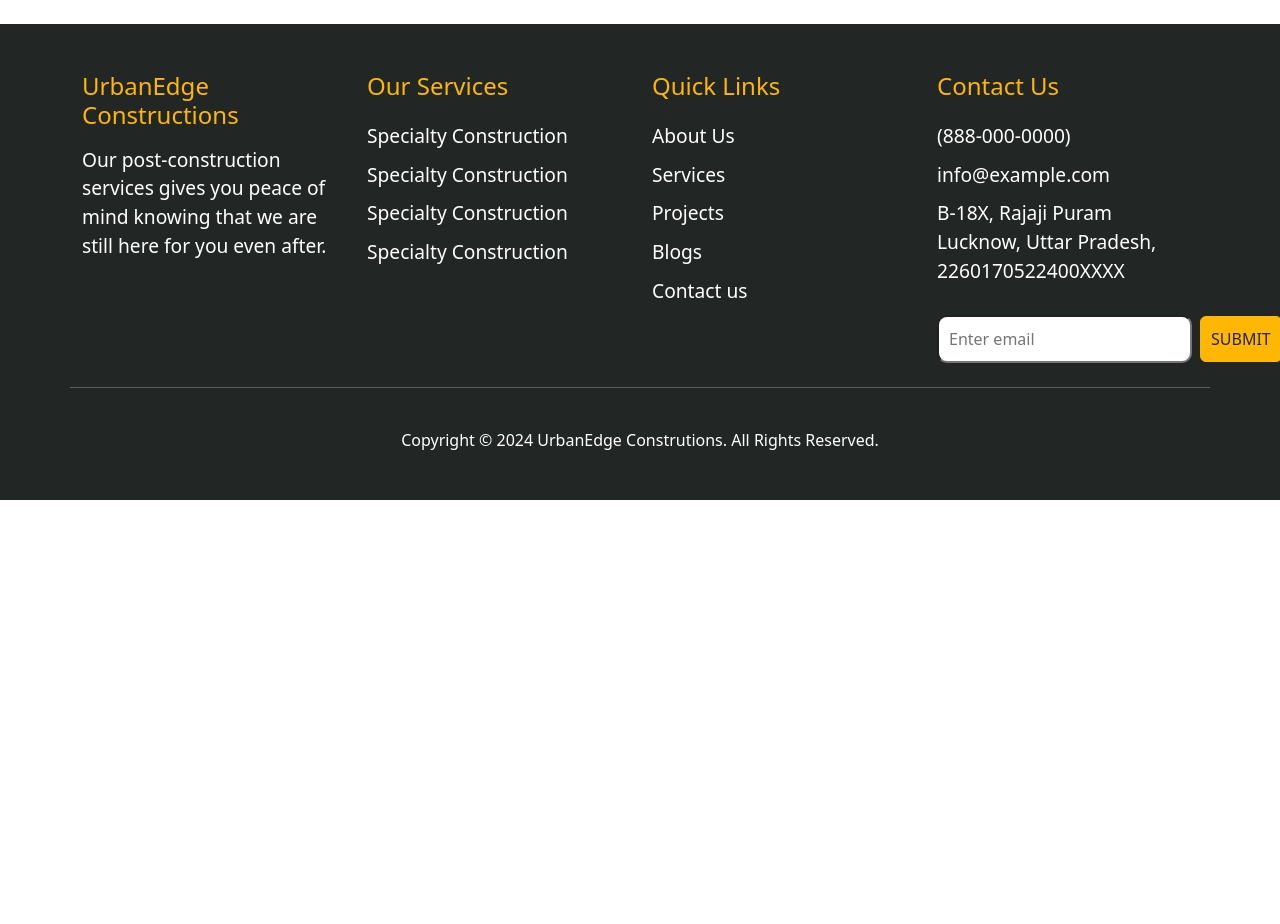
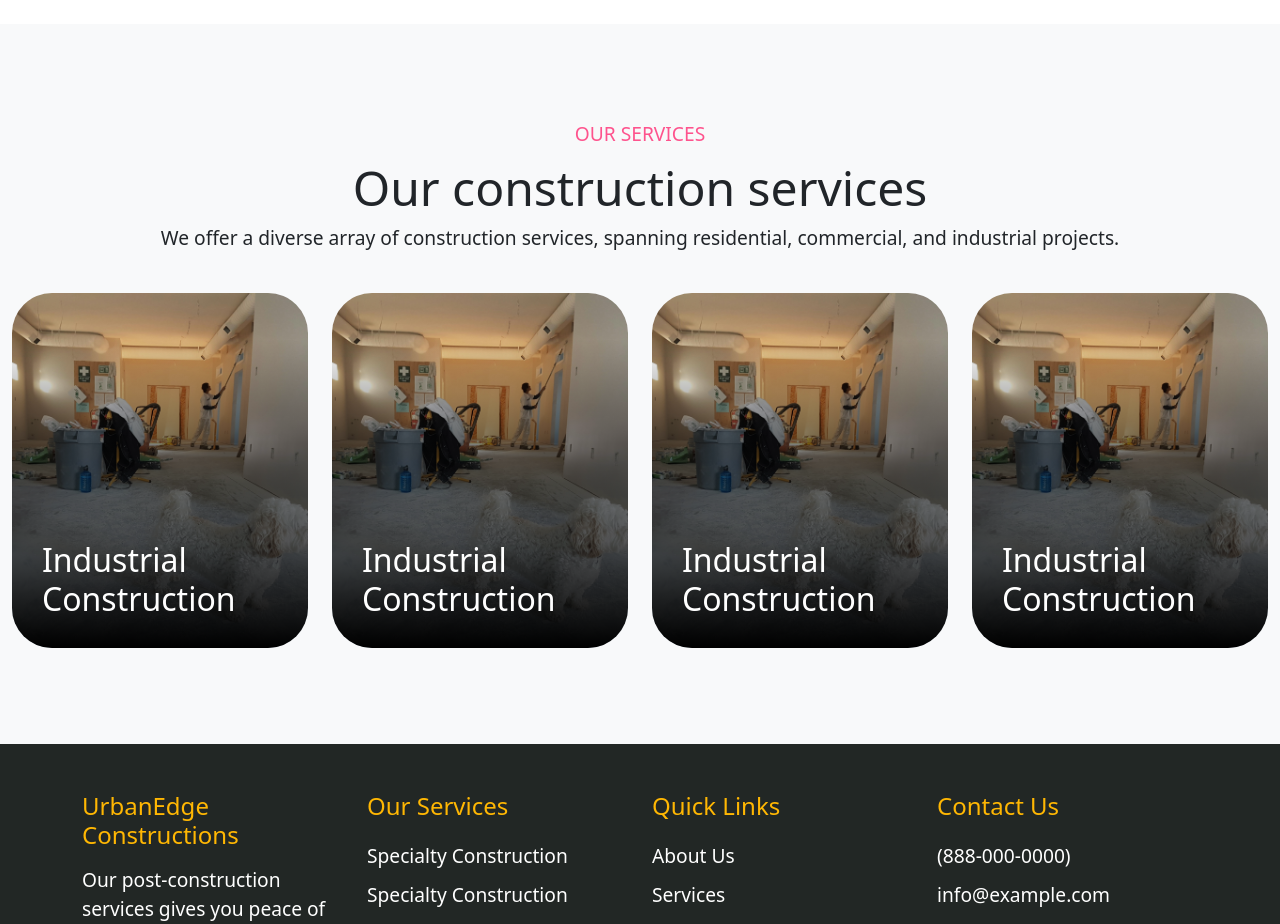
Before and after one commit to dushantha2000/Frontend, a React app: page / in a window 1280 px wide. Shown: the part 1480-2404 px from the top of the page. Before the commit the page ends 1980 px from the top, so only its background shows below. Built offline with nearby package versions, Linux system fonts and the light colour scheme; the HTML template or start-up script is replaced by a standard one.

Commit message:
services section

```diff
--- a/src/assets/css/style.scss
+++ b/src/assets/css/style.scss
@@ -4,6 +4,7 @@ $secondary-color :#FFB703;
 $text-color: #000000;
 $text-white :#FFFFFF;
 $dark-background : #222725;
+$light-background : #9e9b9b;
 
 
 //Main font
@@ -89,7 +90,7 @@ footer {
         text-decoration: none; // remove the text uderlines
     }
 
-    input{
+    input {
         padding: 10px 10px;
         border-radius: 10px;
 
@@ -170,6 +171,21 @@ footer {
 
 }
 
+.bg-light {
+    background-color: $light-background;
+}
+
+.section-header {
+    span {
+        color: $primary-color;
+        font-size: 1.2em;
+        padding-bottom: 10px;
+        display: block;
+        text-transform: uppercase;
+        font-weight: 500;
+    }
+}
+
 .section-2 {
     img {
         border-radius: 40px;
@@ -184,3 +200,61 @@ footer {
         font-weight: 500; //opacity
     }
 }
+
+.section-3 {
+
+    .item {
+        position: relative;
+        overflow: hidden;
+        color: $text-white;
+
+        &:hover {
+            .service-body {
+                transform: translateY(0%);
+
+                .service-content {
+                    opacity: 1;
+                }
+            }
+        }
+
+        .service-image {
+            position: relative;
+            overflow: hidden;
+
+            img {
+                width: 100%;
+                border-radius: 40px;
+                aspect-ratio: 1 / 1.2;
+                object-fit: cover;
+            }
+
+            &::after {
+                content: "";
+                position: absolute;
+                top: 0px;
+                left: 0px;
+                bottom: 0px;
+                right: 0px;
+                border-radius: 40px;
+                background: linear-gradient(rgba(217, 217, 217, 0), rgba(217, 217, 217, 0) 13.02%, rgba(0, 0, 0, 0.51) 42.5%, rgba(0, 0, 0, 0.63) 70%, rgb(0, 0, 0));
+            }
+
+        }
+
+        .service-body {
+            position: absolute;
+            left: 30px;
+            right: 30px;
+            bottom: 30px;
+            transform: translateY(80%);
+            transition: all 0.4s ease-in-out;
+
+            .service-content {
+                transition: all 0.4s ease-in-out;
+                opacity: 0;
+            }
+        }
+    }
+
+}
--- a/src/components/common/Header.jsx
+++ b/src/components/common/Header.jsx
@@ -14,12 +14,12 @@ const Header = ()=> {
                 <Navbar.Toggle aria-controls="basic-navbar-nav" />
                 <Navbar.Collapse id="basic-navbar-nav">
                   <Nav className="ms-auto">
-                    <Nav.Link href="#home" className='nav-link'>Home</Nav.Link>
-                    <Nav.Link href="#link" className='nav-link'>About Us</Nav.Link>
-                    <Nav.Link href="#home" className='nav-link'>Services</Nav.Link>
-                    <Nav.Link href="#link" className='nav-link'>Blogs</Nav.Link>
-                    <Nav.Link href="#home" className='nav-link'>Our Project</Nav.Link>
-                    <Nav.Link href="#link" className='nav-link'>Contact</Nav.Link>
+                    <Nav.Link href="/" className='nav-link'>Home</Nav.Link>
+                    <Nav.Link href="/about" className='nav-link'>About Us</Nav.Link>
+                    <Nav.Link href="/services" className='nav-link'>Services</Nav.Link>
+                    <Nav.Link href="/blog" className='nav-link'>Blogs</Nav.Link>
+                    <Nav.Link href="/projects" className='nav-link'>Our Project</Nav.Link>
+                    <Nav.Link href="/contact" className='nav-link'>Contact</Nav.Link>
                   </Nav>
                 </Navbar.Collapse>
               </Navbar>
--- a/src/components/frontend/About.jsx
+++ b/src/components/frontend/About.jsx
@@ -5,10 +5,14 @@ import Footer from '../common/Footer'
 function About() {
   return (
     <>
+      {/* Header section */}
       <Header />
 
-      <div>About</div>
+      <main>
+        About
+      </main>
 
+      {/* Footer section */}
       <Footer />
     </>
   )
--- a/src/components/frontend/Home.jsx
+++ b/src/components/frontend/Home.jsx
@@ -4,11 +4,12 @@ import React from 'react'
 import AboutImg from '../../assets/images/about-us.jpg';
 import Header from '../common/Header';
 import Footer from '../common/Footer';
+import ServiceImg from '../../assets/images/construction1.jpg'
 
 function Home() {
   return (
     <>
-      <Header/>
+      <Header />
 
       <main>
         {/* Hero section */}
@@ -49,7 +50,7 @@ function Home() {
               {/* second row */}
               <div className='col-md-6'>
                 <span>About us</span>
-                <h2>Crafting structures that <br/> last a lifetime</h2>
+                <h2>Crafting structures that <br /> last a lifetime</h2>
                 <p>Building enduring structures requires a comprehensive approach
                   that combines advanced materials, resilient design, routine
                   maintenance, and sustainable practices. By drawing on historical
@@ -66,8 +67,118 @@ function Home() {
 
       </main>
 
+      {/* Our Services */}
+      <section className='section-3 bg-light py-5'>
+        <div className='container-fluid py-5'>
+          <div className='section-header text-center'>
+            <span>our services</span>
+            <h2>Our construction services</h2>
+            <p>We offer a diverse array of construction services,
+              spanning residential, commercial, and industrial projects.</p>
+          </div>
+
+          <div className='row pt-4'>
+
+            {/* that support to the large resolutions 'col-lg-3' */}
+            {/* service 1 */}
+            <div className='col-md-3 col-lg-3'>
+              <div className='item'>
+                <div className='service-image'>
+                  <img src={ServiceImg} className='w-100' alt=" Service Image" />
+                </div>
+                <div className='service-body'>
+                  <div className='service-title'>
+                    <h3>
+                      Industrial Construction</h3>
+                  </div>
+                  <div className='service-content'>
+                    <p>
+                      Industrial Construction
+                      Industrial construction is a specialized sector within the construction industry that focuses on the design, development, and construction of facilities for industrial use.</p>
+                  </div>
+
+                  <a href='#' className='btn btn-primary'>Read move</a>
+                </div>
+
+              </div>
+
+
+            </div>
+
+             {/* service 2 */}
+            <div className='col-md-3 col-lg-3'>
+              <div className='item'>
+                <div className='service-image'>
+                  <img src={ServiceImg} className='w-100' alt=" Service Image" />
+                </div>
+                <div className='service-body'>
+                  <div className='service-title'>
+                    <h3>
+                      Industrial Construction</h3>
+                  </div>
+                  <div className='service-content'>
+                    <p>
+                      Industrial Construction
+                      Industrial construction is a specialized sector within the construction industry that focuses on the design, development, and construction of facilities for industrial use.</p>
+                  </div>
+
+                  <a href='#' className='btn btn-primary'>Read move</a>
+                </div>
+
+              </div>
+
+
+            </div>
+
+             {/* service 3 */}
+            <div className='col-md-3 col-lg-3'>
+              <div className='item'>
+                <div className='service-image'>
+                  <img src={ServiceImg} className='w-100' alt=" Service Image" />
+                </div>
+                <div className='service-body'>
+                  <div className='service-title'>
+                    <h3>
+                      Industrial Construction</h3>
+                  </div>
+                  <div className='service-content'>
+                    <p>
+                      Industrial Construction
+                      Industrial construction is a specialized sector within the construction industry that focuses on the design, development, and construction of facilities for industrial use.</p>
+                  </div>
+
+                  <a href='#' className='btn btn-primary'>Read move</a>
+                </div>
+              </div>
+            </div>
+
+             {/* service 4 */}
+            <div className='col-md-3 col-lg-3'>
+              <div className='item'>
+                <div className='service-image'>
+                  <img src={ServiceImg} className='w-100' alt=" Service Image" />
+                </div>
+                <div className='service-body'>
+                  <div className='service-title'>
+                    <h3>
+                      Industrial Construction</h3>
+                  </div>
+                  <div className='service-content'>
+                    <p>
+                      Industrial Construction
+                      Industrial construction is a specialized sector within the construction industry that focuses on the design, development, and construction of facilities for industrial use.</p>
+                  </div>
+                  <a href='#' className='btn btn-primary'>Read move</a>
+                </div>
+              </div>
+            </div>
+          </div>
+        </div>
+
+      </section>
+
       {/* footer section */}
-      <Footer/>
+      <Footer />
       {/* end of footer section */}
     </>
   )
```
